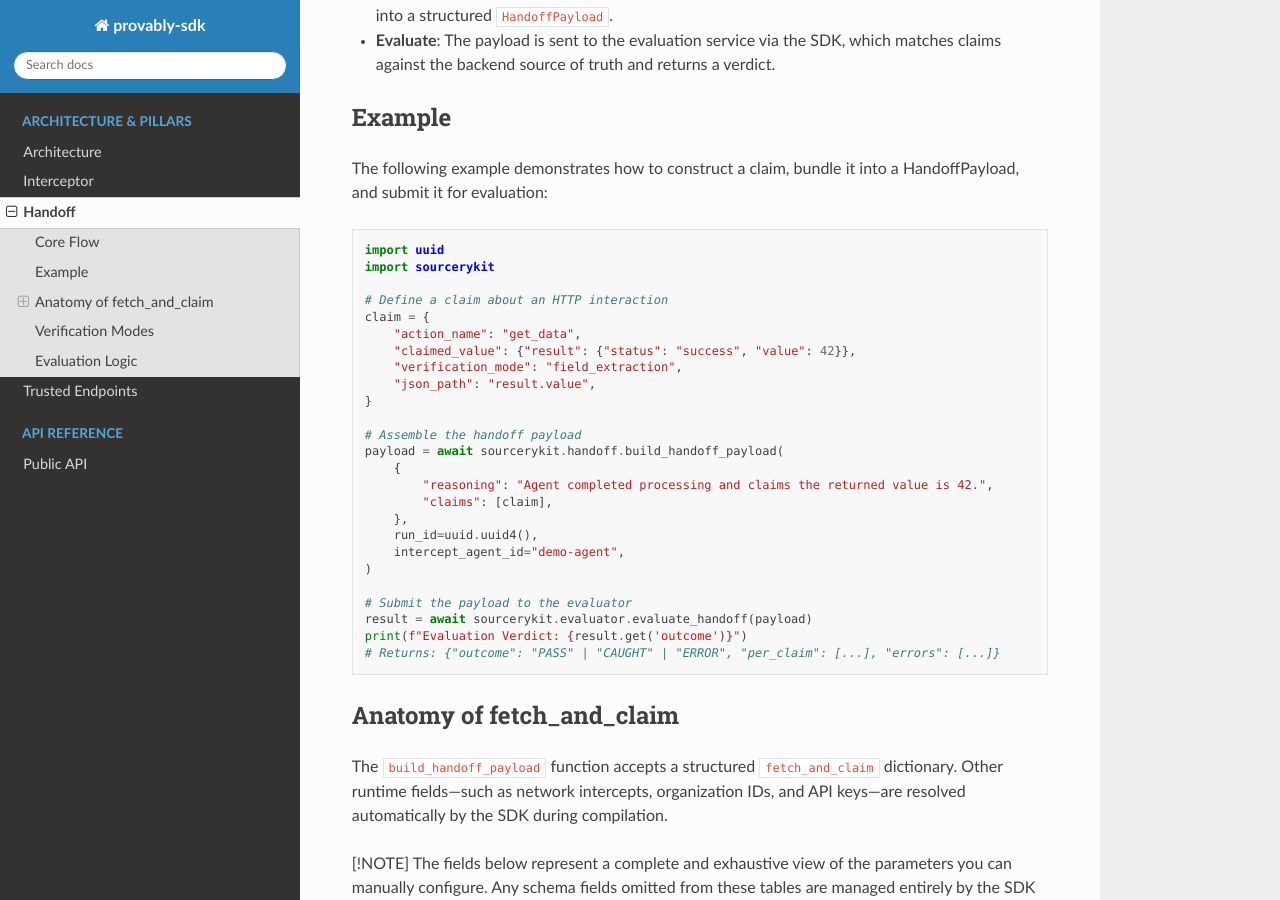
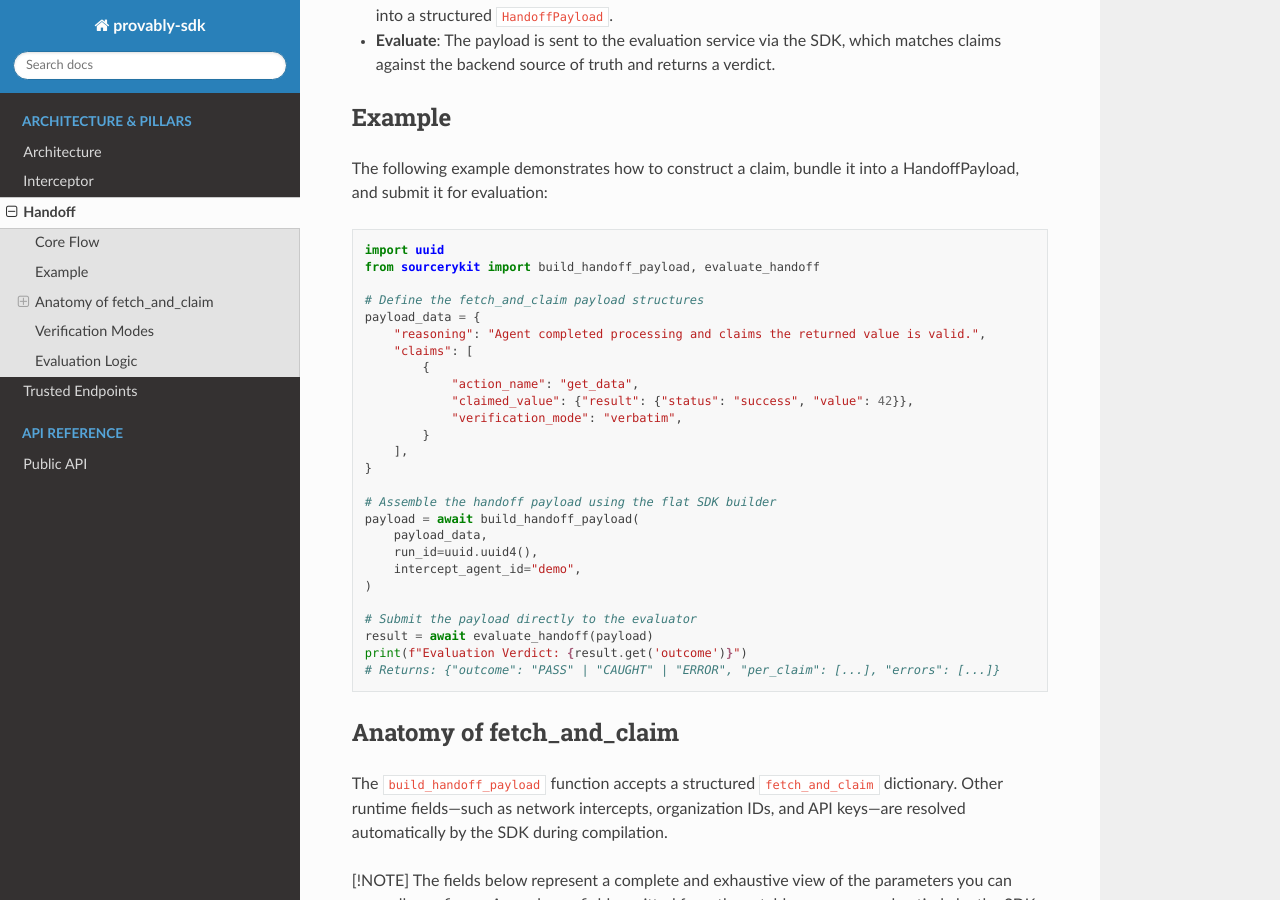
Before and after one commit to ProvablyAI/sourcerykit, a Sphinx documentation site: the page built from docs/handoff.md, in a window 1280 px wide and 900 px high, scrolled down 380 px. Built offline with Sphinx 7.4.7 and the Read the Docs theme 3.1.0, drawn with Linux system fonts in a browser that asks for light colours.

Commit message:
refactor: update example in handoff documentation to use new payload structure and SDK methods

````diff
--- a/docs/handoff.md
+++ b/docs/handoff.md
@@ -13,28 +13,29 @@ The following example demonstrates how to construct a claim, bundle it into a Ha
 
 ```python
 import uuid
-import sourcerykit
+from sourcerykit import build_handoff_payload, evaluate_handoff
 
-# Define a claim about an HTTP interaction
-claim = {
-    "action_name": "get_data",
-    "claimed_value": {"result": {"status": "success", "value": 42}},
-    "verification_mode": "field_extraction",
-    "json_path": "result.value",
+# Define the fetch_and_claim payload structures
+payload_data = {
+    "reasoning": "Agent completed processing and claims the returned value is valid.",
+    "claims": [
+        {
+            "action_name": "get_data",
+            "claimed_value": {"result": {"status": "success", "value": 42}},
+            "verification_mode": "verbatim",
+        }
+    ],
 }
 
-# Assemble the handoff payload
-payload = await sourcerykit.handoff.build_handoff_payload(
-    {
-        "reasoning": "Agent completed processing and claims the returned value is 42.",
-        "claims": [claim],
-    },
+# Assemble the handoff payload using the flat SDK builder
+payload = await build_handoff_payload(
+    payload_data,
     run_id=uuid.uuid4(),
-    intercept_agent_id="demo-agent",
+    intercept_agent_id="demo",
 )
 
-# Submit the payload to the evaluator
-result = await sourcerykit.evaluator.evaluate_handoff(payload)
+# Submit the payload directly to the evaluator
+result = await evaluate_handoff(payload)
 print(f"Evaluation Verdict: {result.get('outcome')}")
 # Returns: {"outcome": "PASS" | "CAUGHT" | "ERROR", "per_claim": [...], "errors": [...]}
 ```
````
